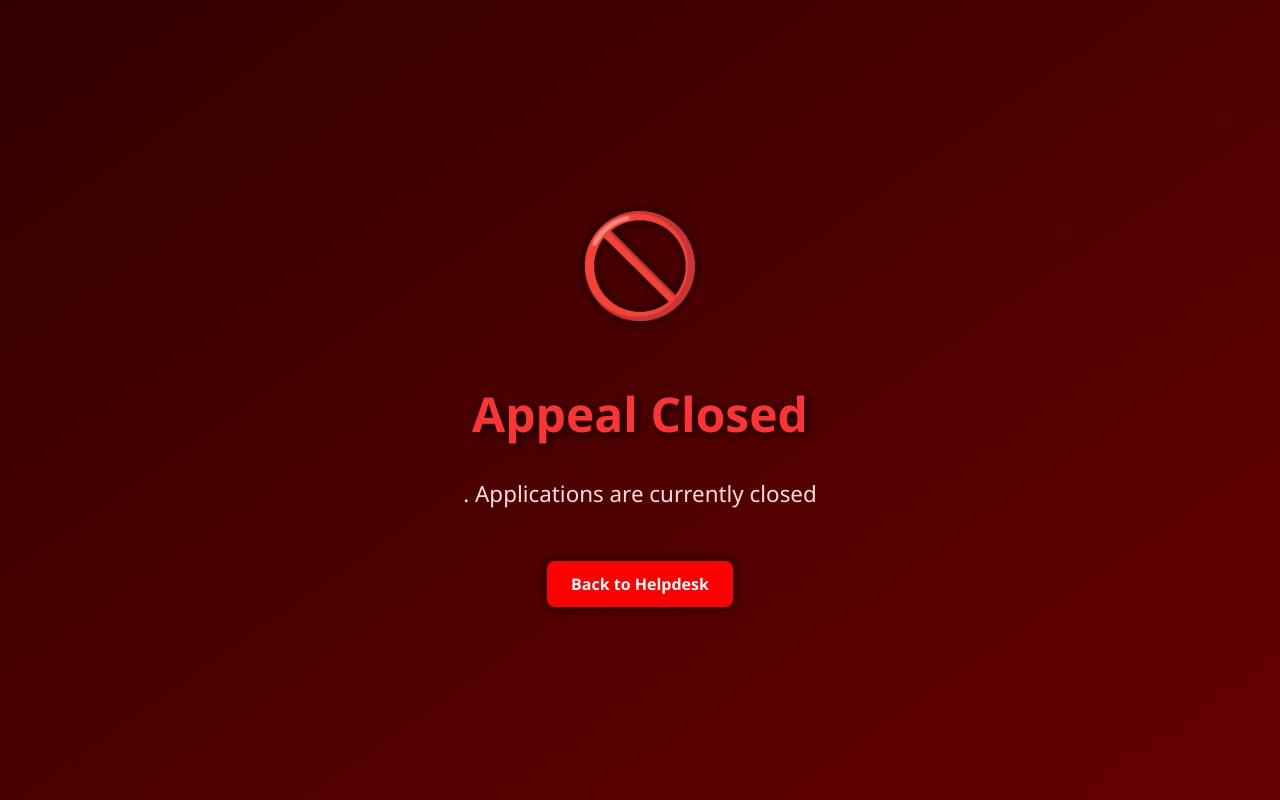
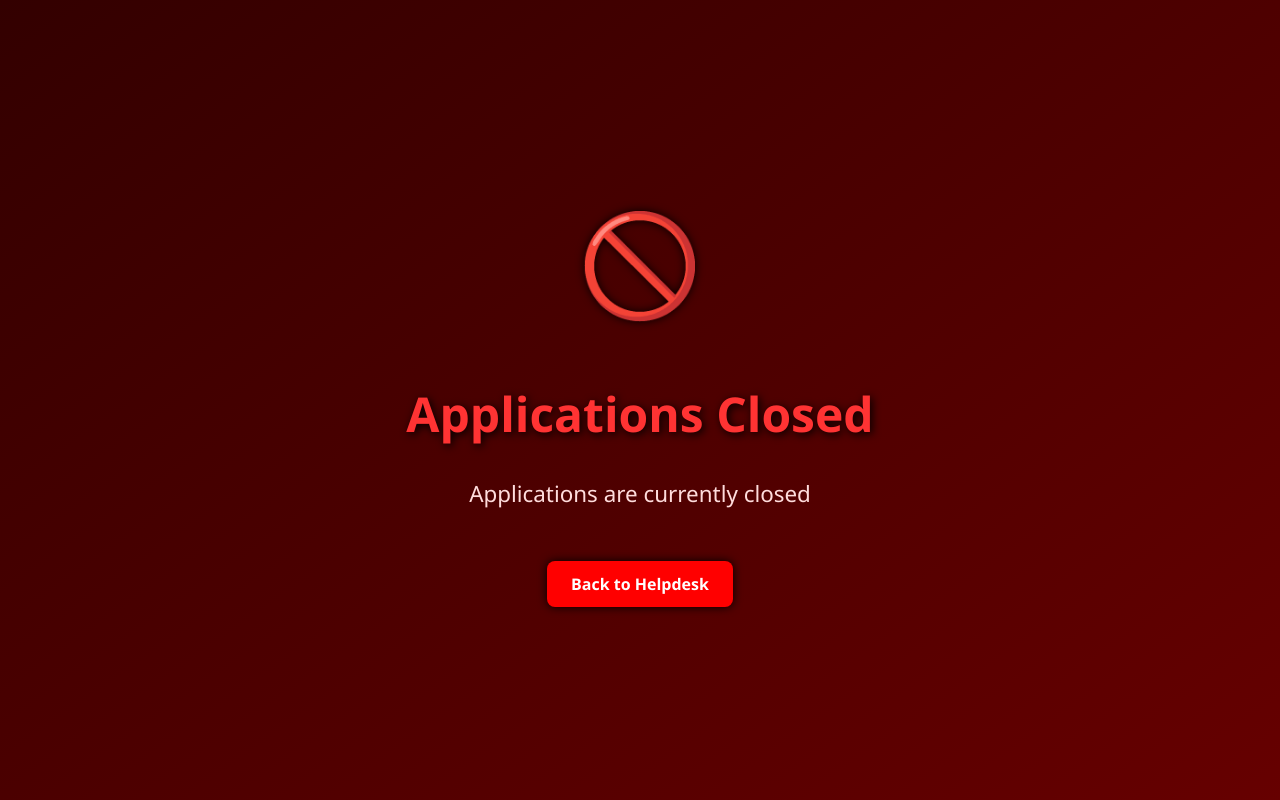
Before and after one commit to AustinKarasu/AayanPortfilio, a plain HTML site: page apply.html in a window 1280 px wide. Drawn offline with Linux system fonts and the light colour scheme.

Commit message:
Update apply.html

```diff
--- a/apply.html
+++ b/apply.html
@@ -59,8 +59,8 @@
 <body>
 
   <div class="closed-icon">🚫</div>
-  <h1>Appeal Closed</h1>
-  <p>. Applications are currently closed</p>
+  <h1>Applications Closed</h1>
+  <p>Applications are currently closed</p>
   <a href="/helpdesk.html" class="button">Back to Helpdesk</a>
 
 </body>
```
